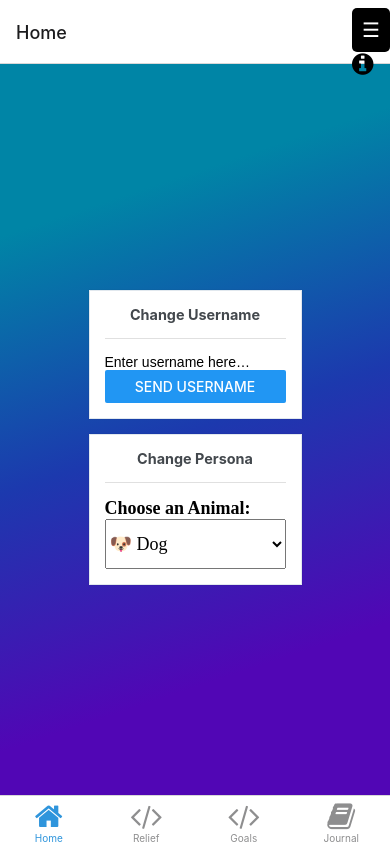
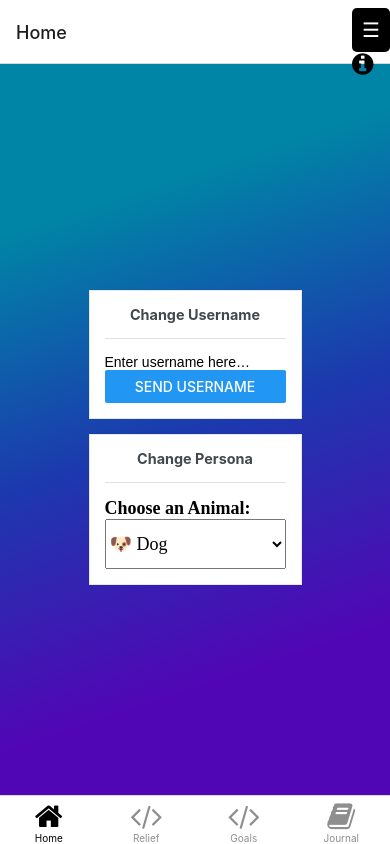
Before and after one commit to Relievely/frontend, a React Native app: screen /Home in a window 390 px wide. Built offline with nearby package versions, Linux system fonts and the light colour scheme; no server answers; a web font is replaced by a local one; what expo-linking would draw is missing.

Commit message:
Changed theme values

```diff
--- a/constants/Colors.ts
+++ b/constants/Colors.ts
@@ -1,4 +1,4 @@
-const tintColorLight = '#2f95dc';
+const tintColorLight = '#000';
 const tintColorDark = '#fff';
 
 export default {
@@ -6,13 +6,15 @@ export default {
     text: '#000',
     background: '#fff',
     tint: tintColorLight,
+    tintInactive: '#2A2A2AFF',
     tabIconDefault: '#ccc',
     tabIconSelected: tintColorLight,
   },
   dark: {
     text: '#fff',
-    background: '#111',
+    background: '#222',
     tint: tintColorDark,
+    tintInactive: '#2A2A2AFF',
     tabIconDefault: '#ccc',
     tabIconSelected: tintColorDark,
   },
```
